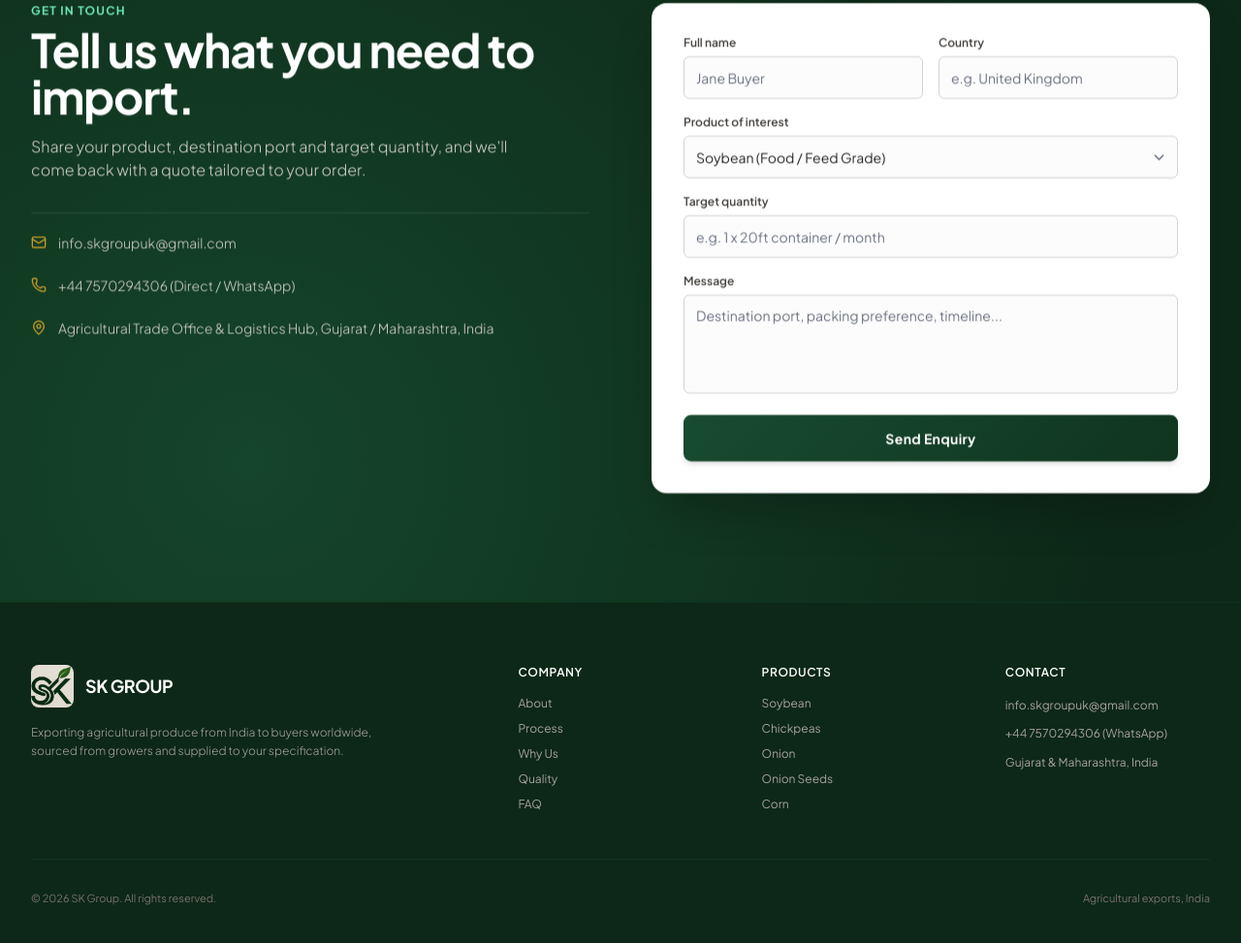
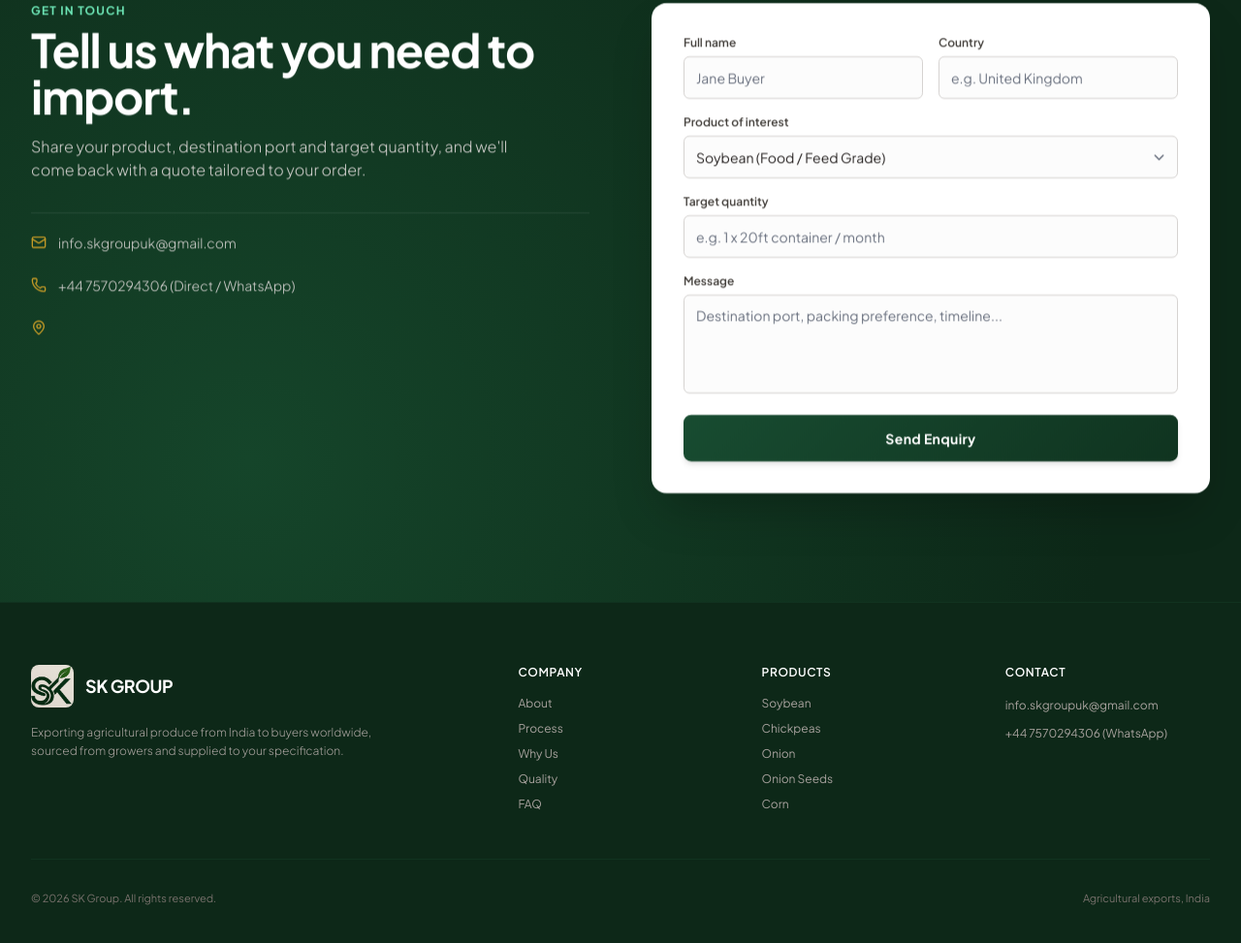
Before and after one commit to sapkalganesh618-ui/SK-Group-_-Agri-Exports-Main, a plain HTML site: page index.html in a window 1280 px wide. Shown: the part 6612-7585 px from the top of the page at 97% size. Drawn offline with nearby package versions, Linux system fonts and the light colour scheme.

```diff
--- a/index.html
+++ b/index.html
@@ -939,7 +939,6 @@
 </a>
 <div class="flex items-start gap-3 hover:text-white transition-colors duration-200 py-1">
 <i class="w-4 h-4 text-brand-accent shrink-0 mt-0.5" data-lucide="map-pin"></i>
-<span>Agricultural Trade Office &amp; Logistics Hub, Gujarat / Maharashtra, India</span>
 </div>
 </div>
 </div>
@@ -1034,7 +1033,6 @@
 <ul class="space-y-2 sm:space-y-2.5 leading-relaxed">
 <li><a class="hover:text-white transition-colors duration-200" href="mailto:info.skgroupuk@gmail.com">info.skgroupuk@gmail.com</a></li>
 <li><a class="hover:text-white transition-colors duration-200" href="tel:+919876543210">+44 7570294306 (WhatsApp)</a></li>
-<li>Gujarat &amp; Maharashtra, India</li>
 </ul>
 </div>
 </div>
```
